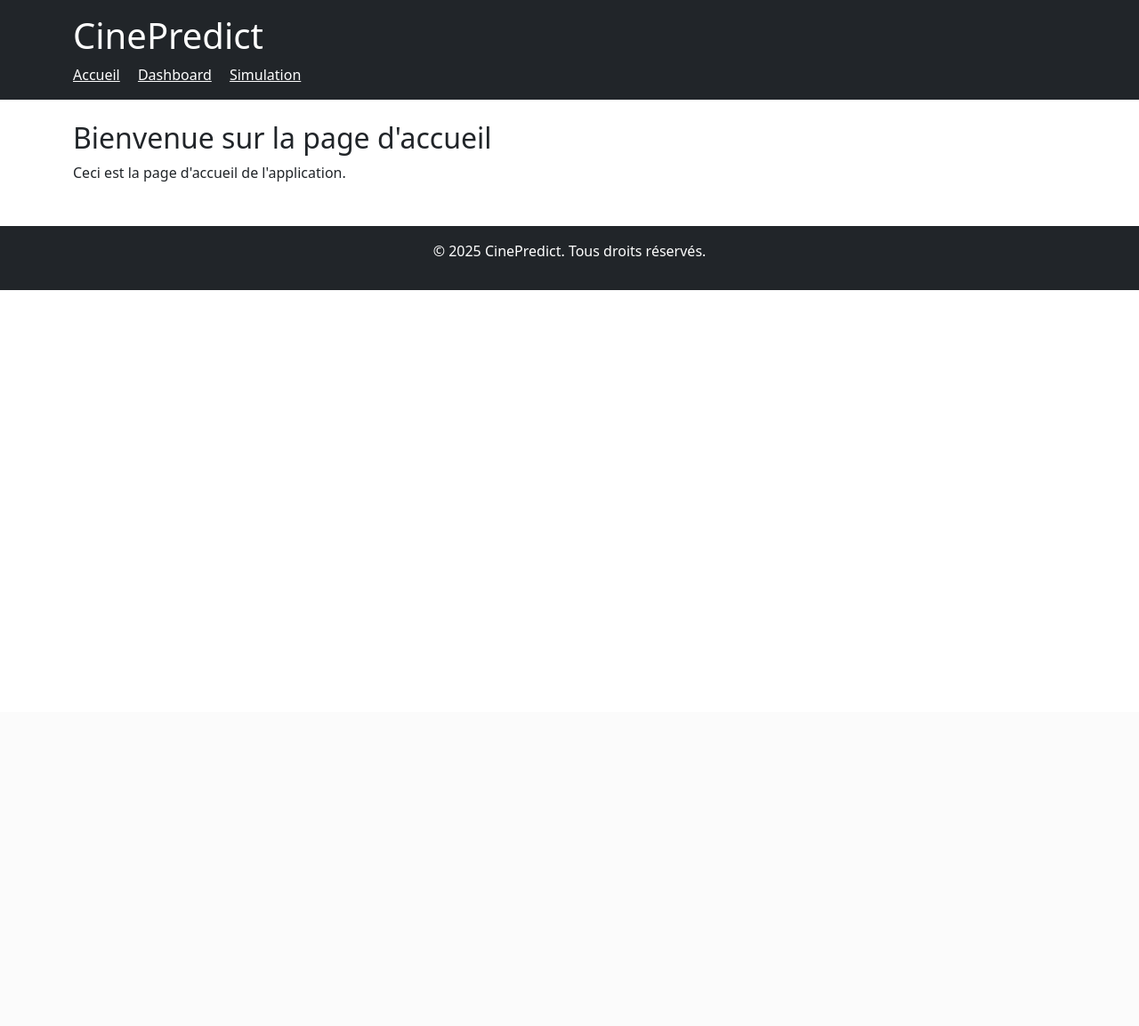
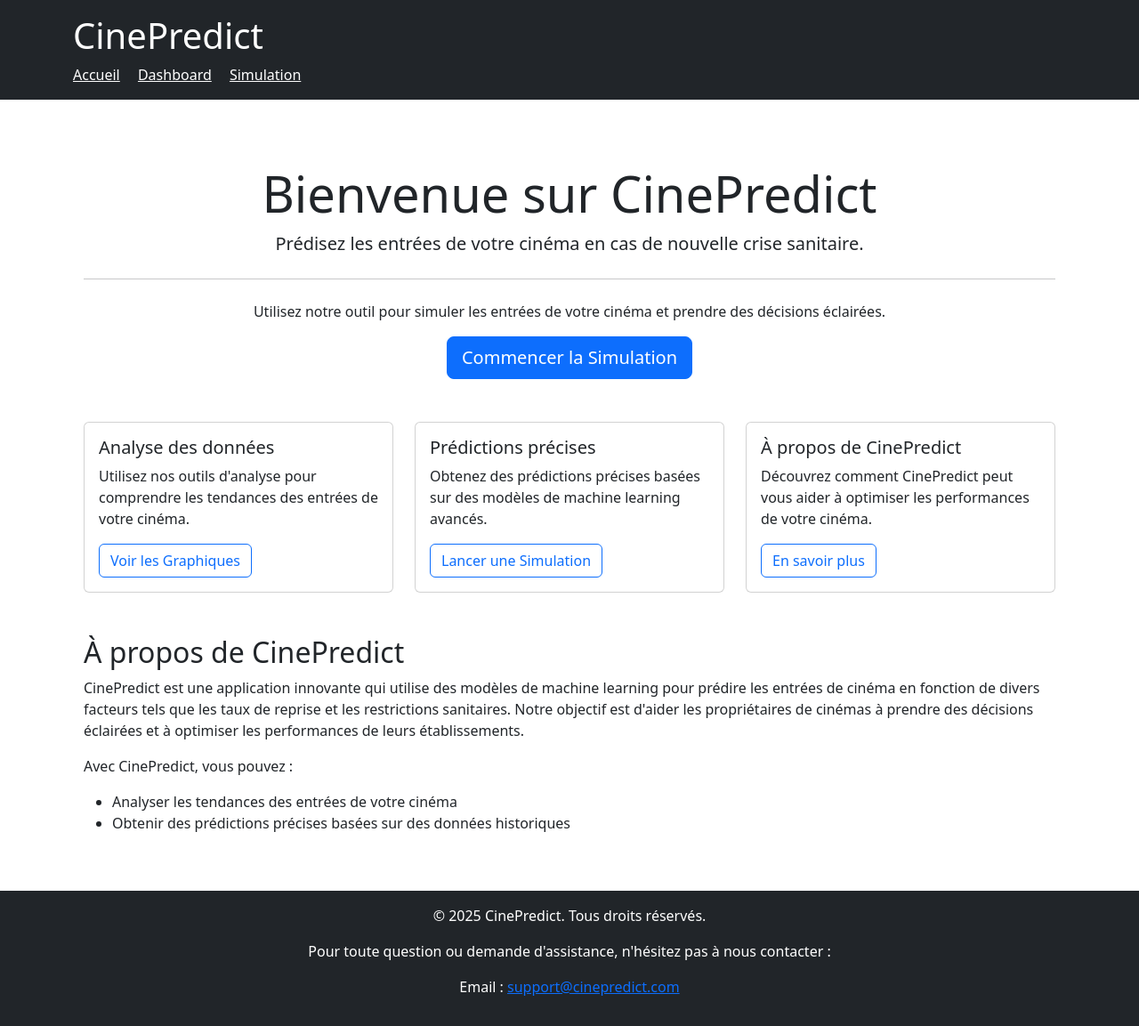
Before and after one commit to RiadNadri/CinePredict, a Flask app: page / in a window 1280 px wide. Shown: the whole page at 89% size. Before the commit the page ends 326 px from the top, so only its background shows below. Run offline with Flask 3, Linux system fonts and the light colour scheme.

Commit message:
code review

```diff
--- a/app/__init__.py
+++ b/app/__init__.py
@@ -1,13 +1,12 @@
 from flask import Flask
-from app.routes import routes  # Importer le blueprint des routes
+from app.routes import routes
 import secrets
 
 
 
 def create_app():
     app = Flask(__name__, template_folder="app/templates")
-    app.secret_key = secrets.token_hex(16)  # Clé secrète pour les messages flash
-    # Enregistrer le blueprint
+    app.secret_key = secrets.token_hex(16)
     app.register_blueprint(routes)
 
     return app
--- a/app/model.py
+++ b/app/model.py
@@ -6,21 +6,17 @@ import plotly.io as pio
 model = joblib.load("models/random_forest_model.pkl")
 
 def generate_interactive_plot(min_entrees, max_entrees, fauteuils=300, restrictions=50):
-    # Générer les taux de reprise entre 0.1 et 1.0
     taux_reprise_values = np.linspace(0.1, 1.0, 10)
 
-    # Générer les valeurs d'entrées attendues entre min et max
     entrees_intervals = np.linspace(min_entrees, max_entrees, 10)
 
     traces = []
 
-    # Calcul des prédictions pour chaque combinaison
     for entrees in entrees_intervals:
         predictions = [
             model.predict(np.array([[fauteuils, entrees, taux, restrictions]]))[0] for taux in taux_reprise_values
         ]
 
-        # Ajouter une trace pour chaque courbe d'entrées attendues
         trace = go.Scatter(
             x=taux_reprise_values,
             y=predictions,
@@ -32,7 +28,6 @@ def generate_interactive_plot(min_entrees, max_entrees, fauteuils=300, restricti
         )
         traces.append(trace)
 
-    # Créer le layout
     layout = go.Layout(
         title="Simulation des entrées en fonction du taux de reprise",
         xaxis=dict(title="Taux de reprise"),
@@ -42,5 +37,4 @@ def generate_interactive_plot(min_entrees, max_entrees, fauteuils=300, restricti
     )
 
     fig = go.Figure(data=traces, layout=layout)
-    # Générer le graphique HTML à intégrer dans la page Flask
     return pio.to_html(fig, full_html=False)
--- a/app/routes.py
+++ b/app/routes.py
@@ -28,12 +28,11 @@ def get_fauteuils():
     cinema_name = request.args.get("cinemaName")
     df = load_cinema_data()
 
-    # Filtrer le cinéma sélectionné et obtenir le nombre de fauteuils
     result = df[df['nom'] == cinema_name]['fauteuils']
     if not result.empty:
         fauteuils = int(result.values[0])
     else:
-        fauteuils = 0  # Valeur par défaut si le cinéma n'existe pas
+        fauteuils = 0
 
     return jsonify(fauteuils=fauteuils)
 
@@ -42,11 +41,10 @@ def get_entrees():
     cinema_name = request.args.get("cinemaName")
     df = load_cinema_data()
 
-    # Filtrer le cinéma sélectionné et obtenir les entrées en 2020
     result = df[df['nom'] == cinema_name]['entrÃes 2020']
     if not result.empty:
         entrees_2020 = int(result.values[0])
-        min_entrees = max(entrees_2020 - 20000, 0)  # Assurez-vous que les entrées minimales ne sont pas négatives
+        min_entrees = max(entrees_2020 - 20000, 0)
         max_entrees = entrees_2020 + 20000
     else:
         min_entrees = 0
@@ -68,7 +66,6 @@ def simulation():
     departments = get_departments()
     return render_template("simulation.html", departments=departments)
 
-# Traiter la simulation
 @routes.route("/simulate", methods=['POST'])
 def simulate():
     try:
@@ -79,11 +76,9 @@ def simulate():
         fauteuils = int(request.form["fauteuils"])
         restrictions = float(request.form["restrictions"])
 
-        # impact = (min_entrees + max_entrees) / 2 * restrictions / 100
 
         plot_html, conseils = generate_interactive_plot("models/random_forest_model.pkl" ,min_entrees, max_entrees, fauteuils, restrictions)
 
-        # flash(f"Simulation réussie pour {cinema_name}. Impact estimé : {impact:.2f}")
         flash(f"Simulation réussie pour {cinema_name}.")
 
         return render_template("simulation.html", departments=get_departments(), plot_html=plot_html, conseils=conseils)
--- a/app/templates/base.html
+++ b/app/templates/base.html
@@ -6,10 +6,21 @@
     <meta name="viewport" content="width=device-width, initial-scale=1.0">
     <title>{% block title %}CinePredict{% endblock %}</title>
     <link href="https://cdn.jsdelivr.net/npm/bootstrap@5.3.0-alpha1/dist/css/bootstrap.min.css" rel="stylesheet">
+    <style>
+        html, body {
+            height: 100%;
+        }
+        body {
+            display: flex;
+            flex-direction: column;
+        }
+        main {
+            flex: 1;
+        }
+    </style>
 </head>
 
 <body>
-    <!-- Header commun -->
     <header class="bg-dark text-white py-3">
         <div class="container">
             <h1>CinePredict</h1>
@@ -21,17 +32,19 @@
         </div>
     </header>
 
-    <!-- Contenu de la page -->
     <main class="container mt-4">
         {% block content %}
-        <!-- Contenu des pages filles -->
         {% endblock %}
     </main>
 
-    <!-- Footer commun -->
     <footer class="bg-dark text-white py-3 mt-5">
         <div class="container text-center">
             <p>&copy; 2025 CinePredict. Tous droits réservés.</p>
+            <p>Pour toute question ou demande d'assistance, n'hésitez pas à nous contacter :</p>
+            <ul class="list-unstyled">
+                <li>Email : <a href="mailto:support@cinepredict.com" class "text-white">support@cinepredict.com</a></li>
+
+            </ul>
         </div>
     </footer>
 
--- a/app/templates/dashboard.html
+++ b/app/templates/dashboard.html
@@ -23,7 +23,6 @@
                 </div>
             </div>
 
-            <!-- Fenêtre modale -->
             <div class="modal fade" id="modal-{{ loop.index }}" tabindex="-1"
                 aria-labelledby="modalLabel-{{ loop.index }}" aria-hidden="true">
                 <div class="modal-dialog modal-lg">
--- a/app/templates/index.html
+++ b/app/templates/index.html
@@ -3,6 +3,56 @@
 {% block title %}CinePredict - Accueil{% endblock %}
 
 {% block content %}
-<h2>Bienvenue sur la page d'accueil</h2>
-<p>Ceci est la page d'accueil de l'application.</p>
+<div class="container mt-5">
+    <div class="jumbotron text-center">
+        <h1 class="display-4">Bienvenue sur CinePredict</h1>
+        <p class="lead">Prédisez les entrées de votre cinéma en cas de nouvelle crise sanitaire.</p>
+        <hr class="my-4">
+        <p>Utilisez notre outil pour simuler les entrées de votre cinéma et prendre des décisions éclairées.</p>
+        <a class="btn btn-primary btn-lg" href="{{ url_for('routes.simulation') }}" role="button">Commencer la Simulation</a>
+    </div>
+
+    <div class="row mt-5">
+        <div class="col-md-4">
+            <div class="card">
+                <div class="card-body">
+                    <h5 class="card-title">Analyse des données</h5>
+                    <p class="card-text">Utilisez nos outils d'analyse pour comprendre les tendances des entrées de votre cinéma.</p>
+                    <a href="{{ url_for('routes.graphs') }}" class="btn btn-outline-primary">Voir les Graphiques</a>
+                </div>
+            </div>
+        </div>
+        <div class="col-md-4">
+            <div class="card">
+                <div class="card-body">
+                    <h5 class="card-title">Prédictions précises</h5>
+                    <p class="card-text">Obtenez des prédictions précises basées sur des modèles de machine learning avancés.</p>
+                    <a href="{{ url_for('routes.simulation') }}" class="btn btn-outline-primary">Lancer une Simulation</a>
+                </div>
+            </div>
+        </div>
+        <div class="col-md-4">
+            <div class="card">
+                <div class="card-body">
+                    <h5 class="card-title">À propos de CinePredict</h5>
+                    <p class="card-text">Découvrez comment CinePredict peut vous aider à optimiser les performances de votre cinéma.</p>
+                    <a href="#about" class="btn btn-outline-primary">En savoir plus</a>
+                </div>
+            </div>
+        </div>
+    </div>
+
+    <div class="row mt-5" id="about">
+        <div class="col-md-12">
+            <h2>À propos de CinePredict</h2>
+            <p>CinePredict est une application innovante qui utilise des modèles de machine learning pour prédire les entrées de cinéma en fonction de divers facteurs tels que les taux de reprise et les restrictions sanitaires. Notre objectif est d'aider les propriétaires de cinémas à prendre des décisions éclairées et à optimiser les performances de leurs établissements.</p>
+            <p>Avec CinePredict, vous pouvez :</p>
+            <ul>
+                <li>Analyser les tendances des entrées de votre cinéma</li>
+                <li>Obtenir des prédictions précises basées sur des données historiques</li>
+                <!-- <li>Recevoir des conseils personnalisés pour améliorer les performances</li> -->
+            </ul>
+        </div>
+    </div>
+</div>
 {% endblock %}
```
Also changed, not shown: app/templates/simulation.html (+4 -17 lines), scripts/predict.py (+5 -75 lines).
